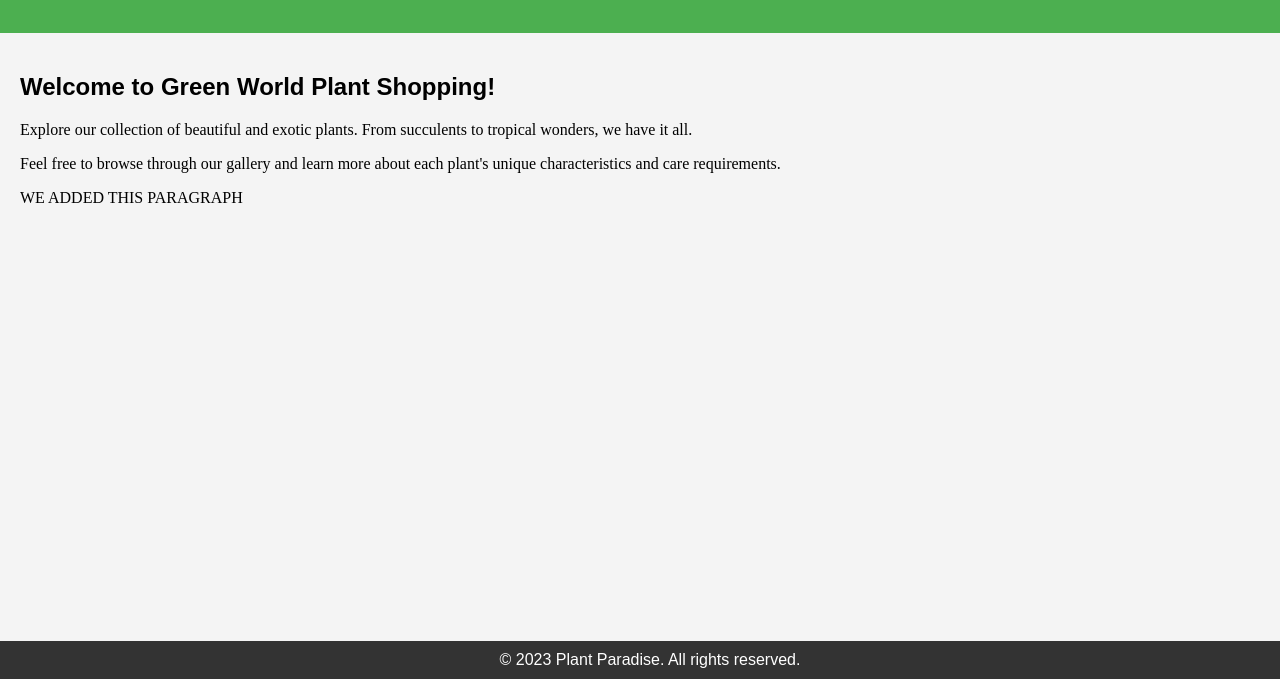
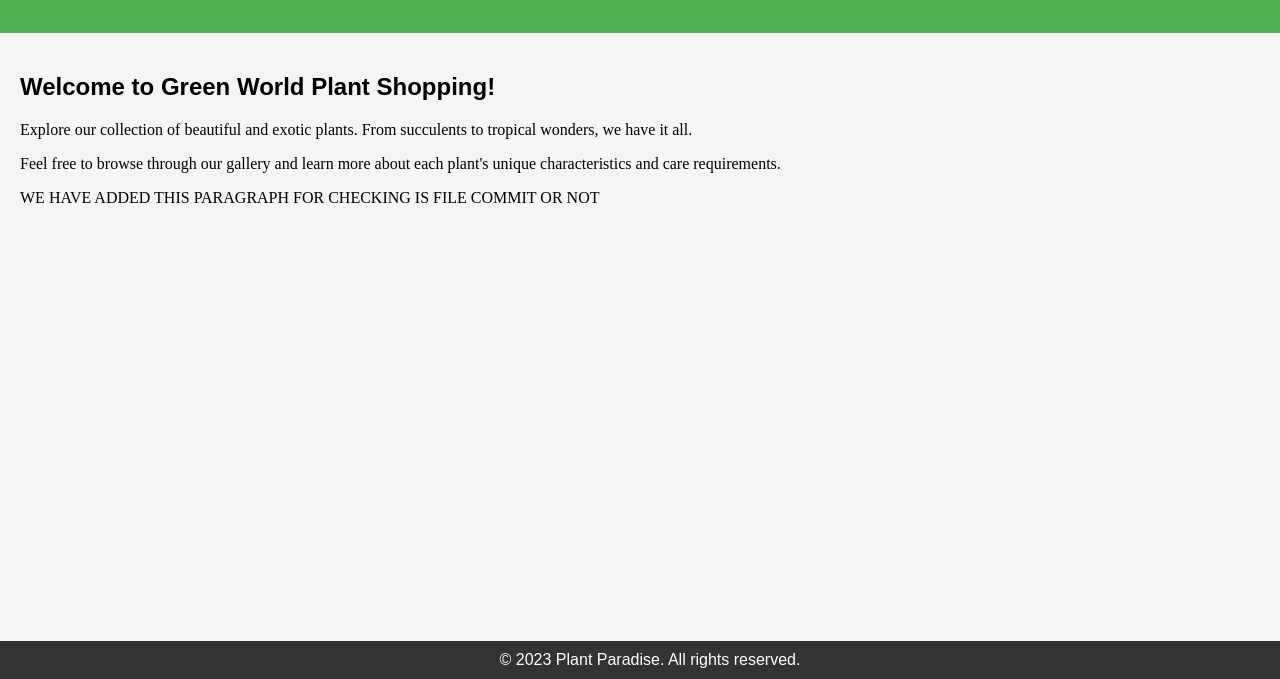
Before and after one commit to HamidAli019/PlantWebsite, a plain HTML site: page templates/index.html in a window 1280 px wide. Shown: the part 121-800 px from the top of the page. Drawn offline with Linux system fonts and the light colour scheme.

Commit message:
we have added paragraph in index.html file in section

```diff
--- a/templates/index.html
+++ b/templates/index.html
@@ -25,7 +25,7 @@
         }
 
         p {
-           font-family: 'Times New Roman', Times, serif;
+            font-family: 'Times New Roman', Times, serif;
         }
 
         footer {
@@ -53,7 +53,8 @@
         </p>
         <p>Feel free to browse through our gallery and learn more about each plant's unique characteristics and care
             requirements.</p>
-        <p>WE ADDED THIS PARAGRAPH</p>
+        <p>WE HAVE ADDED THIS PARAGRAPH FOR CHECKING IS FILE COMMIT OR NOT</p>
+
     </section>
 
     <footer>
```
